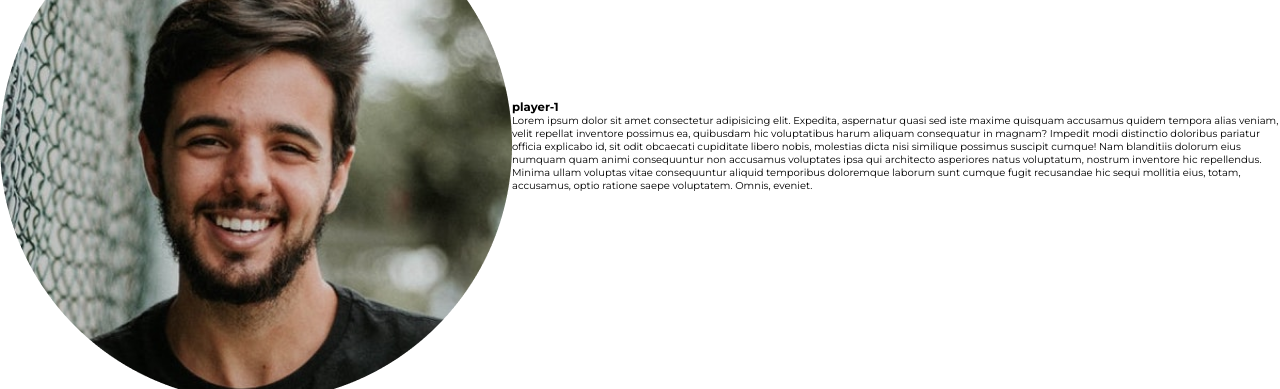
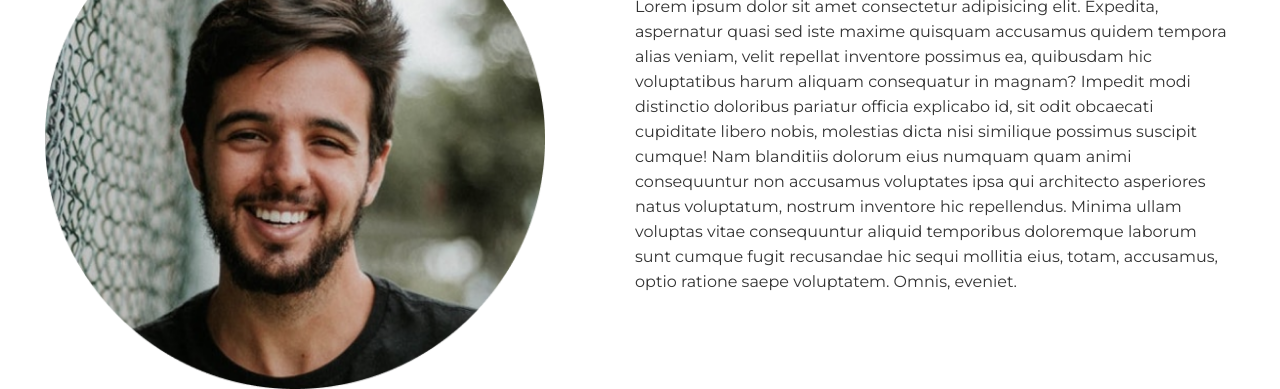
Before and after one commit to faisal2410/html-css-js, a plain HTML site: page index.html in a window 1280 px wide. Shown: the part 156-545 px from the top of the page. Drawn offline with nearby package versions, Linux system fonts and the light colour scheme.

Commit message:
animation added

```diff
--- a/index.html
+++ b/index.html
@@ -11,6 +11,11 @@
     <link
         href="https://fonts.googleapis.com/css2?family=Montserrat:wght@400;500;700&family=Poppins:wght@500&display=swap"
         rel="stylesheet">
+        <!-- Animate.style css -->
+        <link
+        rel="stylesheet"
+        href="https://cdnjs.cloudflare.com/ajax/libs/animate.css/4.1.1/animate.min.css"
+      />
     <title>Top Players</title>
     <style>
         /* Reset code */
@@ -61,10 +66,34 @@
         .menu a:first-child{
             color: lightgreen;
         }
-        .player-1{
+        .player{
             display: flex;
-            justify-content:space-between;
+            justify-content:space-around;
             align-items:center;
+        }
+        .player-photo{
+            width:500px;
+
+        }
+        .player-photo img{
+            width: 100%;
+        }
+        .player-info{
+            width:600px;
+        }
+        .player-info h3{
+            font-size:3rem;
+            text-transform: capitalize;
+            color:#333;
+            font-weight:700;
+            margin-bottom:1rem;
+        }
+        .player-info p{
+            font-size:1.6rem;
+            color:#333;
+            font-weight: 400;
+            line-height:2.5rem;
+            margin-bottom: 4rem;
         }
 
         /* font-family: 'Montserrat', sans-serif;
@@ -92,44 +121,65 @@
     <main>
         <section class="top-players">
             <div class="players">
-                <div class="player-1">
-                    <div class="player-photo">
+                <div class="player">
+                    <div class="player-photo animate__animated animate__slideInLeft">
                         <img src="./images/players/player-1.png" alt="">
                     </div>
-                    <div class="player-info">
-                        <h3>player-1</h3>
+                    <div class="player-info animate__animated animate__slideInRight ">
+                        <h3 class="animate__animated animate__bounce">player-1</h3>
                         <p>Lorem ipsum dolor sit amet consectetur adipisicing elit. Expedita, aspernatur quasi sed iste maxime quisquam accusamus quidem tempora alias veniam, velit repellat inventore possimus ea, quibusdam hic voluptatibus harum aliquam consequatur in magnam? Impedit modi distinctio doloribus pariatur officia explicabo id, sit odit obcaecati cupiditate libero nobis, molestias dicta nisi similique possimus suscipit cumque! Nam blanditiis dolorum eius numquam quam animi consequuntur non accusamus voluptates ipsa qui architecto asperiores natus voluptatum, nostrum inventore hic repellendus. Minima ullam voluptas vitae consequuntur aliquid temporibus doloremque laborum sunt cumque fugit recusandae hic sequi mollitia eius, totam, accusamus, optio ratione saepe voluptatem. Omnis, eveniet.</p>
                     </div>
 
                 </div>
 
+            </div>
+            <div class="player">
 
+                <div class="player-info animate__animated animate__slideInLeft">
+                    <h3>player-2</h3>
+                    <p>Cupiditate similique voluptatem amet molestias? Nemo nulla molestias maiores corporis eos iste sed accusamus sapiente facilis? Molestias soluta hic dolorem illo magnam iure et iusto exercitationem blanditiis aliquam saepe, esse iste odio laboriosam atque vel ipsa neque in aut ducimus animi eligendi enim possimus culpa? Eos aliquid, id laborum placeat harum esse dolor quas, at, quos numquam tempora doloribus sed repellat ullam corporis nesciunt ab molestias eaque nihil optio provident nisi error sint beatae. Quibusdam corrupti eveniet dolorem quaerat. Consequatur suscipit voluptatum provident modi magnam. Quas corrupti in ab. Porro dolore illum alias veritatis sint asperiores quis facilis adipisci temporibus.</p>
+                </div>
+                <div class="player-photo animate__animated animate__slideInRight">
+                    <img src="./images/players/player-2.png" alt="">
+                </div>
+            </div>
+            <div class="player">
+                <div class="player-photo animate__animated animate__slideInLeft">
+                    <img src="./images/players/player-3.png" alt="">
+                </div>
+                <div class="player-info animate__animated animate__slideInRight">
+                    <h3>player-3</h3>
+                    <p>Ut, minus quibusdam est soluta sunt aliquam laudantium eius corporis nulla, impedit et odio aspernatur maiores iure provident saepe reprehenderit tempora ea sequi dolorum voluptates amet! Sequi eius assumenda minus maiores eum ipsum quo fugiat iste magnam tenetur, numquam deserunt perspiciatis recusandae labore veritatis consectetur nisi exercitationem nam facilis repudiandae placeat aliquid distinctio suscipit voluptates. Blanditiis esse voluptatem tenetur corrupti nam, eius nihil. Officiis a facilis ipsa sapiente perferendis mollitia possimus accusantium modi magni architecto dolorem pariatur id dolores laudantium repellat impedit facere magnam, eum accusamus cupiditate unde. Quaerat dolorum atque hic maxime ut ipsum beatae quam, a ullam quos.</p>
+                </div>
 
             </div>
             <div class="player">
-                <img src="./images/players/player-2.png" alt="">
-                <h3>player-2</h3>
-                <p>Cupiditate similique voluptatem amet molestias? Nemo nulla molestias maiores corporis eos iste sed accusamus sapiente facilis? Molestias soluta hic dolorem illo magnam iure et iusto exercitationem blanditiis aliquam saepe, esse iste odio laboriosam atque vel ipsa neque in aut ducimus animi eligendi enim possimus culpa? Eos aliquid, id laborum placeat harum esse dolor quas, at, quos numquam tempora doloribus sed repellat ullam corporis nesciunt ab molestias eaque nihil optio provident nisi error sint beatae. Quibusdam corrupti eveniet dolorem quaerat. Consequatur suscipit voluptatum provident modi magnam. Quas corrupti in ab. Porro dolore illum alias veritatis sint asperiores quis facilis adipisci temporibus.</p>
-            </div>
-            <div class="player">
-                <img src="./images/players/player-3.png" alt="">
-                <h3>player-3</h3>
-                <p>Ut, minus quibusdam est soluta sunt aliquam laudantium eius corporis nulla, impedit et odio aspernatur maiores iure provident saepe reprehenderit tempora ea sequi dolorum voluptates amet! Sequi eius assumenda minus maiores eum ipsum quo fugiat iste magnam tenetur, numquam deserunt perspiciatis recusandae labore veritatis consectetur nisi exercitationem nam facilis repudiandae placeat aliquid distinctio suscipit voluptates. Blanditiis esse voluptatem tenetur corrupti nam, eius nihil. Officiis a facilis ipsa sapiente perferendis mollitia possimus accusantium modi magni architecto dolorem pariatur id dolores laudantium repellat impedit facere magnam, eum accusamus cupiditate unde. Quaerat dolorum atque hic maxime ut ipsum beatae quam, a ullam quos.</p>
-            </div>
-            <div class="player">
-                <img src="./images/players/player-4.png" alt="">
+                <div class="player-info animate__animated animate__slideInLeft ">
                     <h3>player-4</h3>
                     <p>Magni deleniti, asperiores blanditiis pariatur veniam beatae atque laudantium illum, nesciunt cumque omnis? Consectetur, eaque possimus laborum soluta impedit consequuntur accusantium cum assumenda, animi blanditiis officiis unde totam at, nisi tenetur pariatur modi voluptas et deserunt! Facilis molestiae excepturi molestias ratione sed qui porro est deleniti ipsam saepe eligendi nihil iste praesentium magni delectus totam, natus hic officia voluptatum quae voluptas? Dicta quibusdam dolorum expedita autem exercitationem reiciendis aliquam quo totam tempore eum consectetur, officiis fugiat! Saepe facere ipsum sed cupiditate aliquam ut, voluptates quasi! Minus id soluta alias sapiente deserunt quod, voluptas necessitatibus incidunt ipsa, cumque laboriosam. Itaque, asperiores.</p>
                 </div>
+                <div class="player-photo animate__animated animate__slideInRight">
+                    <img src="./images/players/player-4.png" alt="">
+                </div>
+            </div>
             <div class="player">
+                <div class="player-photo animate__animated animate__slideInLeft">
                     <img src="./images/players/player-5.png" alt="">
+                </div>
+                <div class="player-info animate__animated animate__slideInRight">
                     <h3>player-5</h3>
                     <p>Dolor, illum dolorem esse laudantium repudiandae provident minus quasi neque enim modi vitae quis aliquam officia a expedita accusantium quas, quam accusamus! Earum mollitia est aliquam quis? Error quod quam dolor amet modi? Unde sint quaerat exercitationem aliquam libero labore itaque quos ab incidunt voluptate. Deserunt corporis nam excepturi ipsa assumenda, quo mollitia quis earum non nihil vero eligendi necessitatibus ullam deleniti animi consectetur adipisci dicta unde eveniet nobis doloribus et, iusto officiis suscipit. Ab error rem, aut voluptates eum fugiat. Nihil magnam laudantium quae quo minima, expedita est a, molestiae obcaecati quia placeat nesciunt, incidunt nobis voluptates doloremque dolorem?</p>
                 </div>
+            </div>
             <div class="player">
-                <img src="./images/players/player-6.png" alt="">
+
+                <div class="player-info animate__animated animate__slideInLeft">
                     <h3>player-6</h3>
                     <p>Et, molestias voluptatibus. Corrupti ad dicta in deleniti commodi amet pariatur est beatae, delectus porro consectetur quia modi dignissimos consequatur officia ducimus, voluptatibus sapiente vitae exercitationem, maiores vero possimus autem! Veritatis vel maiores inventore architecto vero sequi debitis dolorem unde nemo est doloremque consequuntur facilis ad, repudiandae ipsa deleniti, magnam quos iste eveniet odio. Sapiente perspiciatis voluptates ducimus blanditiis, dicta laboriosam ab totam doloremque consectetur obcaecati architecto enim ullam reprehenderit. Porro itaque saepe temporibus, quis eveniet iste odit provident consequatur quos dolorem ducimus harum veniam rem ratione? Eos, ad eum consequatur dolore architecto, laudantium sequi blanditiis mollitia rem quis ipsum.</p>
+                </div>
+                <div class="player-photo animate__animated animate__slideInRight">
+                    <img src="./images/players/player-6.png" alt="">
+                </div>
             </div>
         </section>
     </main>
```
Lines whose indentation alone changed are shown as unchanged.
